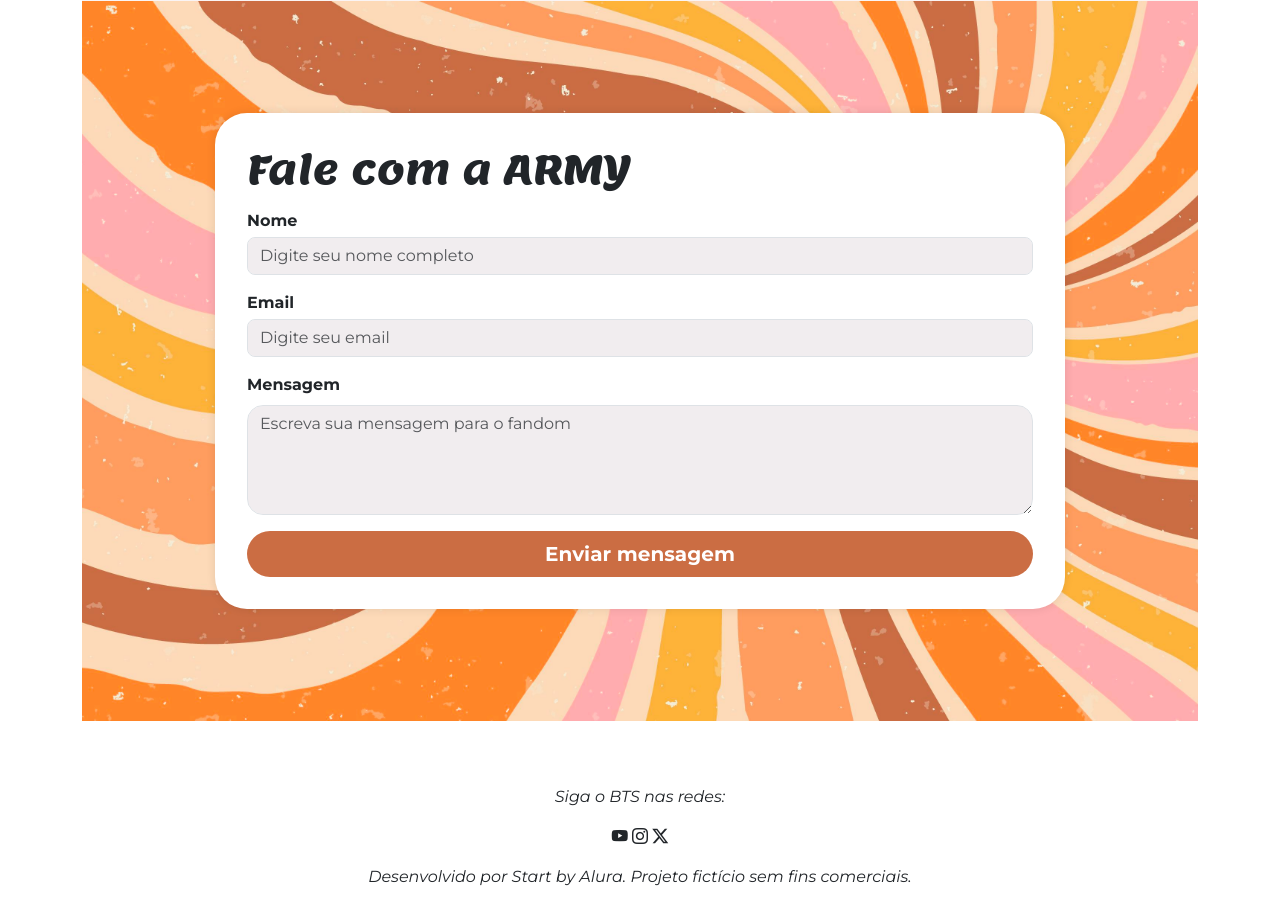
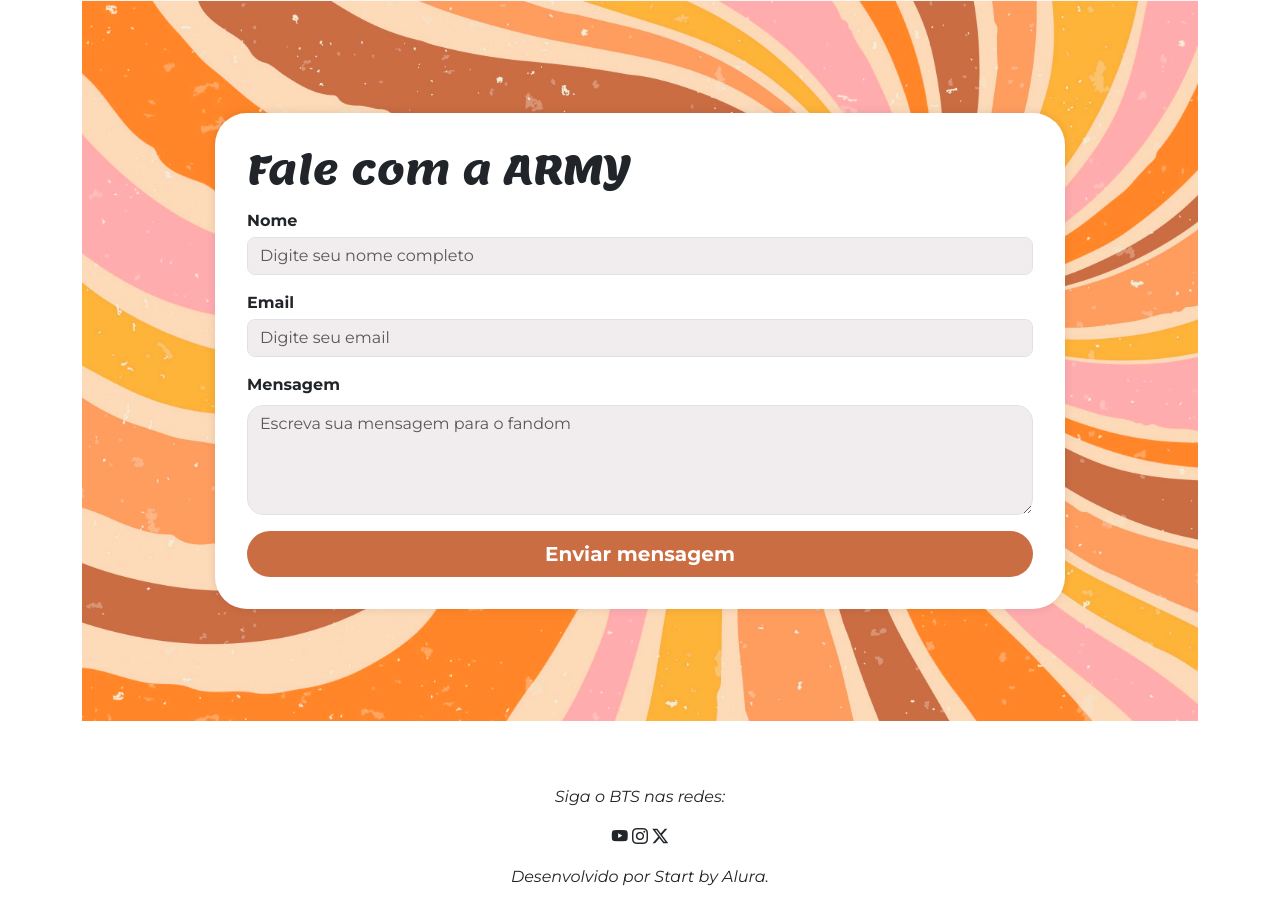
Before and after one commit to giginimx/BTS, a plain HTML site: page index.html in a window 1280 px wide. Shown: the part 1646-2567 px from the top of the page. Drawn offline with nearby package versions, Linux system fonts and the light colour scheme; a script that the page names is missing; files whose address does not match are found by name.

Commit message:
Update index.html

```diff
--- a/index.html
+++ b/index.html
@@ -92,7 +92,7 @@
         <i class="bi bi-youtube"></i>
         <i class="bi bi-instagram"></i>
         <i class="bi bi-twitter-x"></i>
-        <p class="mt-3">Desenvolvido por Start by Alura. Projeto fictício sem fins comerciais.</p>
+        <p class="mt-3">Desenvolvido por Start by Alura.</p>
     </footer>
 
     <script src="script.js"></script>
```
